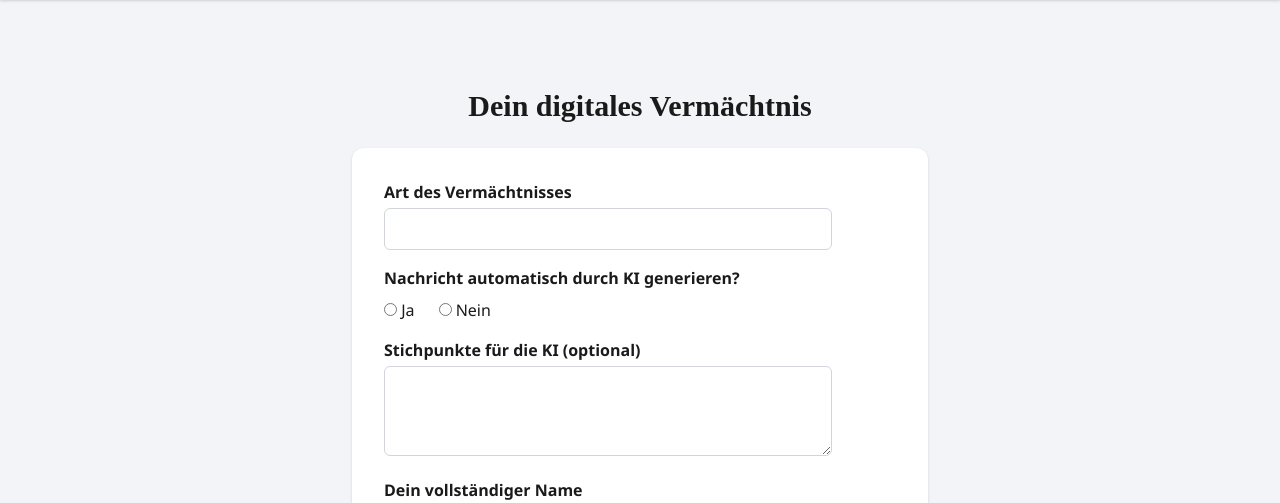
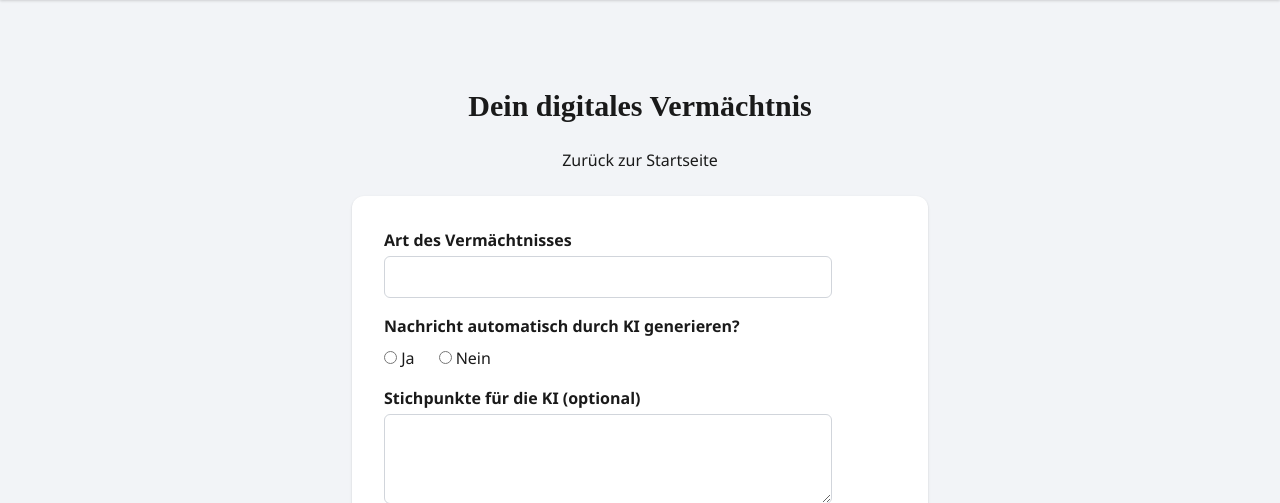
Before and after one commit to doneo24/echo_vault, a Flask app: page /formular in a window 1280 px wide. Shown: the part 124-627 px from the top of the page. Run offline with Flask 3, Linux system fonts and the light colour scheme.

Commit message:
Update formular.html

```diff
--- a/templates/formular.html
+++ b/templates/formular.html
@@ -4,36 +4,46 @@
 
 <section class="mt-12">
   <h2 class="text-3xl font-bold mb-6 text-center" style="font-family: 'Source Serif Pro', serif;">Dein digitales Vermächtnis</h2>
+  <p class="text-center mb-6">
+    <a href="/" class="text-teal-600 hover:underline">Zurück zur Startseite</a>
+  </p>
 
   <form action="/generate" method="POST" enctype="multipart/form-data"
     class="bg-white p-8 rounded-xl shadow max-w-xl mx-auto text-left">
 
+    <!-- Art des Vermächtnisses -->
     <label for="typ" class="block font-semibold mb-1">Art des Vermächtnisses</label>
     <input type="text" id="typ" name="typ" value="{{ typ }}" required
       class="w-full max-w-md mb-4 p-2 border border-gray-300 rounded-md">
 
+    <!-- KI generieren Auswahl -->
     <label class="block font-semibold mb-2">Nachricht automatisch durch KI generieren?</label>
     <div class="flex gap-6 mb-4">
       <label><input type="radio" name="ki_generieren" value="ja" required> Ja</label>
       <label><input type="radio" name="ki_generieren" value="nein" required> Nein</label>
     </div>
 
+    <!-- Stichpunkte -->
     <label for="stichpunkte" class="block font-semibold mb-1">Stichpunkte für die KI (optional)</label>
     <textarea id="stichpunkte" name="stichpunkte" rows="3"
       class="w-full max-w-md mb-4 p-2 border border-gray-300 rounded-md"></textarea>
 
+    <!-- Name -->
     <label for="name" class="block font-semibold mb-1">Dein vollständiger Name</label>
     <input type="text" id="name" name="name" required
       class="w-full max-w-md mb-4 p-2 border border-gray-300 rounded-md">
 
+    <!-- Nachricht -->
     <label for="nachricht" class="block font-semibold mb-1">Deine Nachricht</label>
     <textarea id="nachricht" name="nachricht" rows="6" required
       class="w-full max-w-md mb-4 p-2 border border-gray-300 rounded-md"></textarea>
 
+    <!-- Datei -->
     <label for="datei" class="block font-semibold mb-1">Datei anhängen (optional)</label>
     <input type="file" id="datei" name="datei"
       class="w-full max-w-md mb-6 text-sm text-gray-600">
 
+    <!-- Button -->
     <div class="text-center">
       <button type="submit"
         class="bg-teal-600 hover:bg-teal-700 text-white font-bold py-2 px-6 rounded-lg shadow">
```
